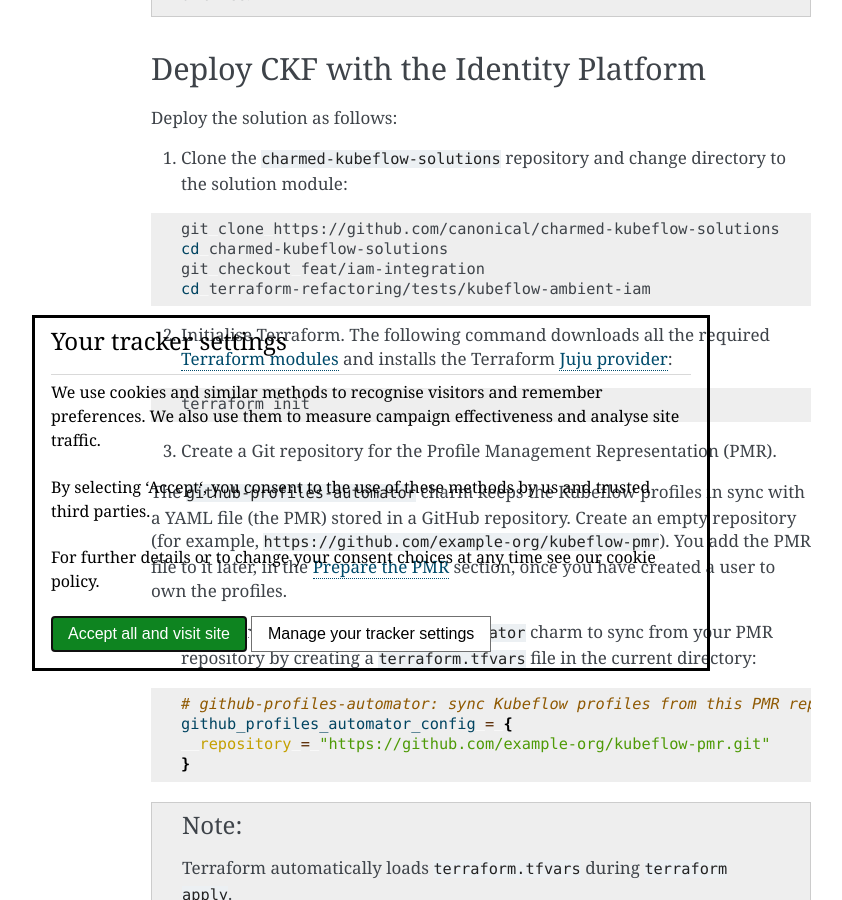
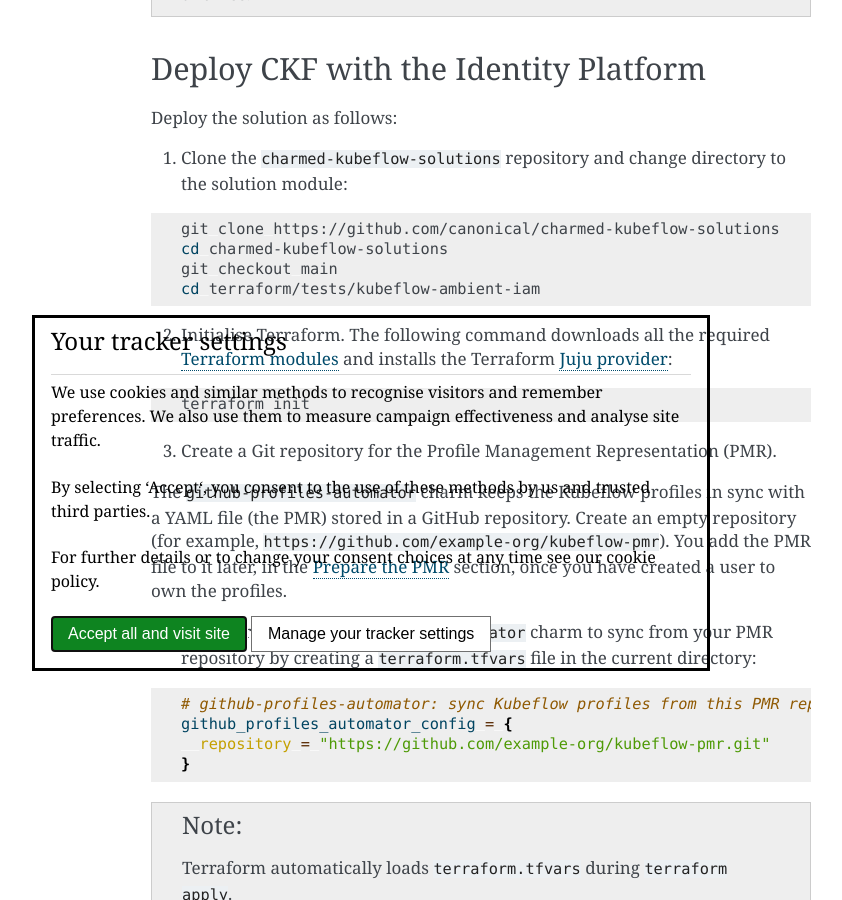
Before and after one commit to canonical/charmed-kubeflow-documentation, a Sphinx documentation site: the page built from docs/how-to/install/install-terraform-identity.rst, in a window 1280 px wide and 900 px high, scrolled down 1212 px. Shown: the whole window, without its empty margins (269-1111 px from the left). Built offline with Sphinx 7.4.7, drawn with Linux system fonts in a browser that asks for light colours.

Commit message:
update solution link and branch

```diff
--- a/docs/how-to/install/install-terraform-identity.rst
+++ b/docs/how-to/install/install-terraform-identity.rst
@@ -19,8 +19,6 @@
 * ``iam``: the Canonical Identity Platform bundle (Hydra, Kratos and the Login UI).
 * ``iam-core``: the Identity Platform dependencies (``postgresql-k8s``, ``traefik`` and ``self-signed-certificates``).
 * ``kubeflow``: the CKF applications, the two ambient ingress gateways (UI and machine-to-machine) and the Identity Platform authentication charms.
-
-.. TODO: Update this guide once the ``feat/iam-integration`` branch of charmed-kubeflow-solutions is merged, including the repository URL, branch and module path.
 
 ---------------------
 Requirements
@@ -58,8 +56,8 @@
 
    git clone https://github.com/canonical/charmed-kubeflow-solutions
    cd charmed-kubeflow-solutions
-   git checkout feat/iam-integration
-   cd terraform-refactoring/tests/kubeflow-ambient-iam
+   git checkout main
+   cd terraform/tests/kubeflow-ambient-iam
 
 2. Initialise Terraform. The following command downloads all the required `Terraform modules <https://developer.hashicorp.com/terraform/language/modules>`_ and installs the Terraform `Juju provider <https://registry.terraform.io/providers/juju/juju/latest/docs>`_:
 
@@ -109,7 +107,7 @@
 * Deploys the ``github-profiles-automator`` charm, which syncs Kubeflow profiles from your PMR repository.
 * Sets the external hostname on the UI gateway (``ui.kubeflow.com``), the machine-to-machine gateway (``api.kubeflow.com``) and the Identity Platform ingress (``auth.kubeflow.com``).
 
-See `kubeflow-ambient-iam deployment <https://github.com/canonical/charmed-kubeflow-solutions/blob/feat/iam-integration/terraform-refactoring/tests/kubeflow-ambient-iam/README.md>`_ for more details.
+See `kubeflow-ambient-iam deployment <http://github.com/canonical/charmed-kubeflow-solutions/blob/main/terraform/tests/kubeflow-ambient-iam/README.md>`_ for more details.
 
 6. Verify all charms are in ``active`` status by monitoring the Juju models:
 
```
